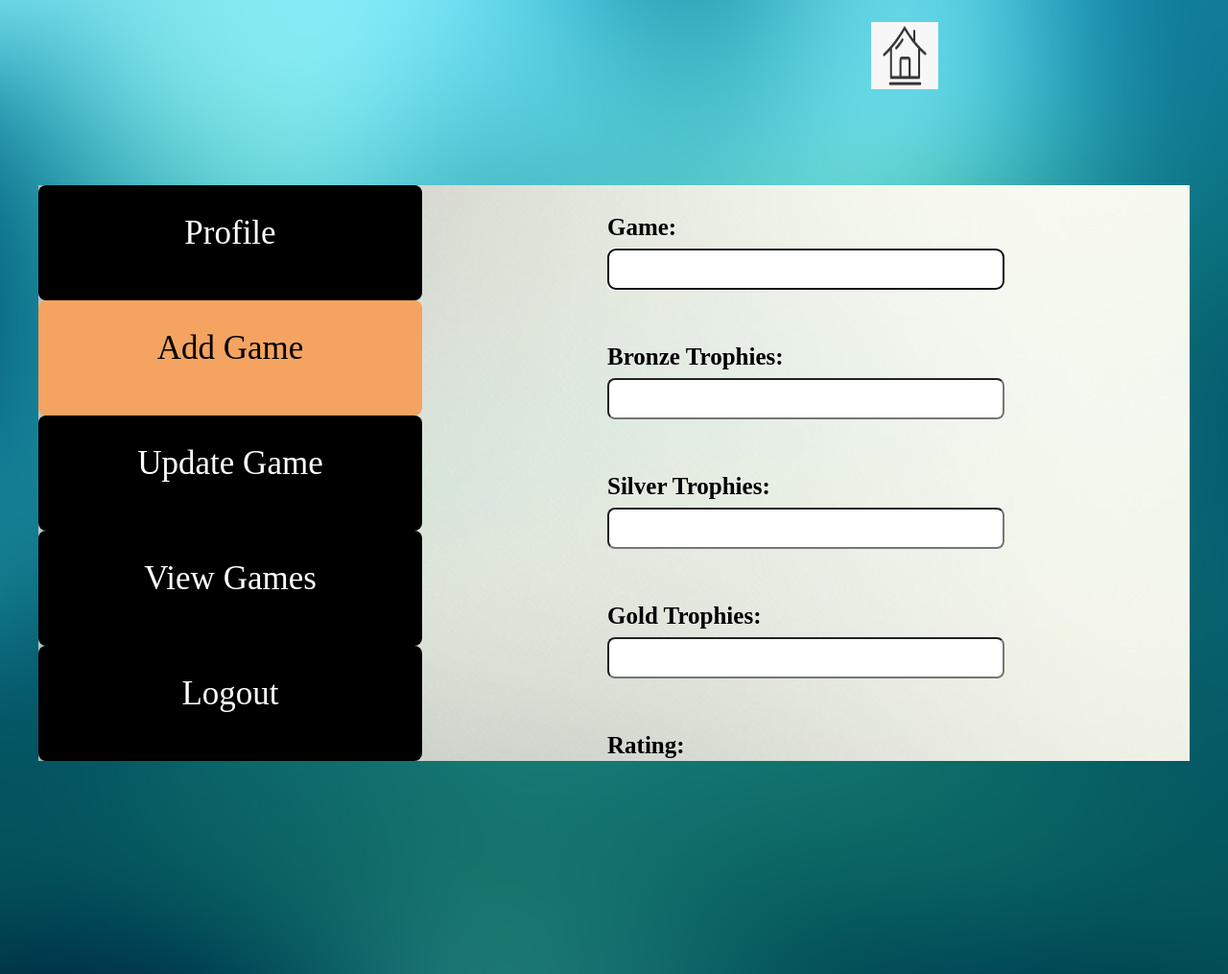
After one commit to sciondev96/Game-Management-System, a PHP site: page /lib/newgameps.php in a window 1280 px wide. The commit adds this page. Shown: the whole page at 96% size. Run offline with PHP 8.4, Linux system fonts and the light colour scheme; the visitor is signed in with stand-in values (Sample User, id 1).

Commit message:
ps insert done

```diff
--- a/css/main.css
+++ b/css/main.css
@@ -75,6 +75,7 @@ body {
     grid-template-areas:
         'child1 child2';
     overflow: scroll;
+    scrollbar-width: none;
 }
 
 #child1 #xboximg {
@@ -135,6 +136,7 @@ header img:hover {
     grid-template-areas:
         'child1 child2';
     overflow: scroll;
+    scrollbar-width: none;
 }
 
 #child1 #psimg {
@@ -175,8 +177,9 @@ header img:hover {
     border-radius: 8px;
 }
 
-#forgotpassword {
-    font-size: 10px;
+#forgotpassword a{
+    color: blue;
+    font-size: 20px;
     text-align: center;
     font-style: italic;
 }
@@ -200,6 +203,16 @@ header img:hover {
     'updategame'
     'allgames'
     'logout';
+}
+
+#contentarea {
+    overflow-y: scroll;
+    scrollbar-width: none;
+}
+
+::-webkit-scrollbar {
+    width: 0px;  /* Remove scrollbar space */
+    background: transparent;  /* Optional: just make scrollbar invisible */
 }
 
 #profile {
--- /dev/null
+++ b/lib/newgameps.php
@@ -0,0 +1,123 @@
+<?php
+    session_start();
+
+    function insertdata() {
+
+        $errors = array();
+
+        include('db.php');
+        $gamerid = mysqli_real_escape_string($mysqli,$_SESSION['username']);
+        $name = mysqli_real_escape_string($mysqli,$_POST['gname']);
+        $bt = (int)mysqli_real_escape_string($mysqli,$_POST['bt']);
+        $st = (int)mysqli_real_escape_string($mysqli,$_POST['st']);
+        $gt = (int)mysqli_real_escape_string($mysqli,$_POST['gt']);
+        $rating = (int)mysqli_real_escape_string($mysqli,$_POST['rating']);
+        $date = date('Y-m-d H:i:s');
+        $total = $bt+$st+$gt;
+        if($total == 50) {
+            $platinum = "YES";
+        }
+        else {
+            $platinum = "NO";
+        }
+
+        $game_check_query = "SELECT * FROM ps WHERE name='$name' LIMIT 1";
+        $res = mysqli_query($mysqli,$game_check_query);
+        $game = mysqli_fetch_assoc($res);
+        if($game) {
+            if ($game['name'] === $name) {
+                array_push($errors, "Game already exists");
+            }
+        }
+
+        if(count($errors) == 0) {
+            $query = "INSERT INTO ps (gamerid, name, bronze, silver, gold, total, platinum, updatedate, rating) VALUES ('$gamerid','$name', $bt, $st, $gt, $total, '$platinum' , '$date', $rating)";
+            mysqli_query($mysqli,$query);
+            #header('location: ./dashboardps.php');
+        }
+        else {
+            echo "<script>alert('Game already exists. Try updating game facts.');
+                  window.location.href='./newgameps.php';
+                  </script>";
+        }
+
+    }
+    if(!isset($_SESSION['username'])) {
+        header('location: ../home.html');
+    }
+    else {
+        if(isset($_POST['submit'])) {
+            insertdata();
+        }
+    }
+?>
+
+<html>
+    <head>
+        <title>Add New Game</title>
+        <link rel="stylesheet" href="../css/main.css">
+    </head>
+    <body>
+        <header>
+            <img src="../images/homebtn.png" width="70px" height="70px" onclick="location.href='./dashboardps.php'"/>
+        </header>
+
+        <div id="dashboard">
+            <div id="navigationbar">
+                <div id="profile">
+                    <a href="./dashboardps.php"> Profile </a>
+                </div>
+                <div id="newgame" class="active">
+                    <a href="#" class="active"> Add Game </a>
+                </div>
+                <div id="updategame">
+                    <a href="./updategameps.php"> Update Game </a>
+                </div>
+                <div id="allgames">
+                    <a href="./allgamesps.php"> View Games </a>
+                </div>
+                <div id="logout">
+                    <a href="./logout.php" class="logoutref"> Logout </a>
+                </div>
+            </div>
+            <div id="contentarea">
+                <form method="POST" action="newgameps.php">
+                    <div>
+                        Game:
+                        <br>
+                        <input type="text" required autofocus name="gname"/>
+                    </div>
+                    <br>
+                    <div>
+                        Bronze Trophies:
+                        <br>
+                        <input type="number" required name="bt" min="0" max="35"  id="bt"/>
+                    </div>
+                    <br>
+                    <div>
+                        Silver Trophies:
+                        <br>
+                        <input type="number" required name="st" min="0" max="12"  id="st"/>
+                    </div>
+                    <br>
+                    <div>
+                        Gold Trophies:
+                        <br>
+                        <input type="number" required name="gt" min="0" max="3"  id="gt"/>
+                    </div>
+                    <br>
+                    <div>
+                        Rating:
+                        <br>
+                        <input type="number" required name="rating" min="1" max="10" id="rt"/>
+                    </div>
+                    <br>
+                    <div>
+                        <input type="submit" name="submit" value="Insert" id="submit">
+                    </div>
+
+                </form>
+            </div>
+        </div>
+    </body>
+</html>
```
Also changed, not shown: lib/dashboardps.php (added, +42 -0 lines).
